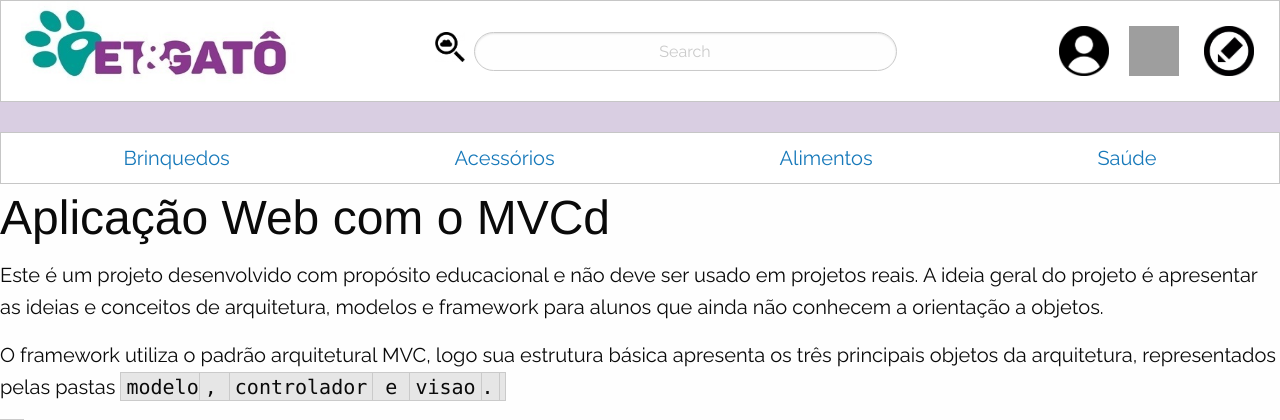
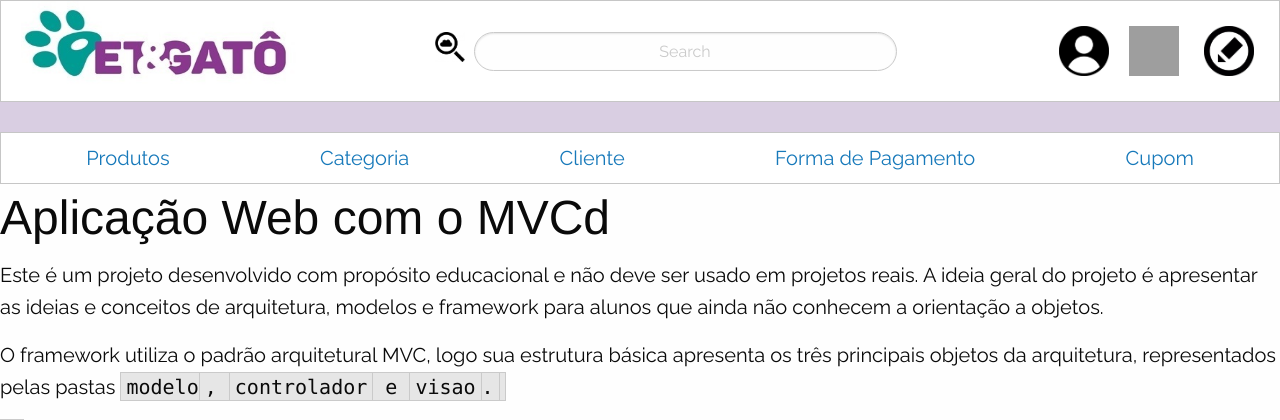
Before and after one commit to senhoritaassis/lojaweb, a PHP site: page /lojaweb/ in a window 1280 px wide. Shown: the top 420 px of the page. Run offline with PHP 8.4, Linux system fonts and the light colour scheme; data that the repository does not hold is empty; grey boxes are pictures that could not be loaded.

```diff
--- a/modelo/produtoModelo.php
+++ b/modelo/produtoModelo.php
@@ -18,7 +18,7 @@ function pegarTodosProdutos() {
 }
 
 function BuscarProdutoPorNome($nome) {
-    $sql = "SELECT * FROM produto WHERE nomeproduto LIKE '%$nome%'";
+    $sql = "SELECT * FROM produto WHERE nomeproduto LIKE '%".$nome."%'";
     $resultado = mysqli_query(conn(), $sql);
     $produto = array();
     while ($linha = mysqli_fetch_assoc($resultado)) {
--- a/visao/produto/listar.visao.php
+++ b/visao/produto/listar.visao.php
@@ -37,9 +37,9 @@
         <tr>
 
             <td><?= $produto['idproduto'] ?></td>
+            <td><?= $produto['nome'] ?></td>
+            <td><?= $produto['tipo'] ?></td>
             <td><?= $produto['preco'] ?></td>
-            <td><?= $produto['nomeproduto'] ?></td>
-            <td><?= $produto['tipo'] ?></td>
             <td><?= $produto['cor'] ?></td>
             <td><?= $produto['fabricante'] ?></td>
             <td><?= $produto['descricao'] ?></td>
--- a/visao/template.php
+++ b/visao/template.php
@@ -36,10 +36,11 @@
 
 
             <div id="menu">
-                <a href="brinquedos.html">Brinquedos</a>
-                <a href="acessorios.html">Acessórios</a>
-                <a href="alimentos.html">Alimentos</a>
-                <a href="saude.html">Saúde</a>
+                <a href="./produto/listarProdutos">Produtos</a>
+                <a href="./categoria/listarCategoriaS">Categoria</a>
+                <a href="./cliente/listarClientes">Cliente</a>
+                <a href="./FormaPagamento/listarFormaPagamento">Forma de Pagamento</a>
+                <a href="./cupom/listarCupons">Cupom</a>
             </div>
         </div>
 
```
